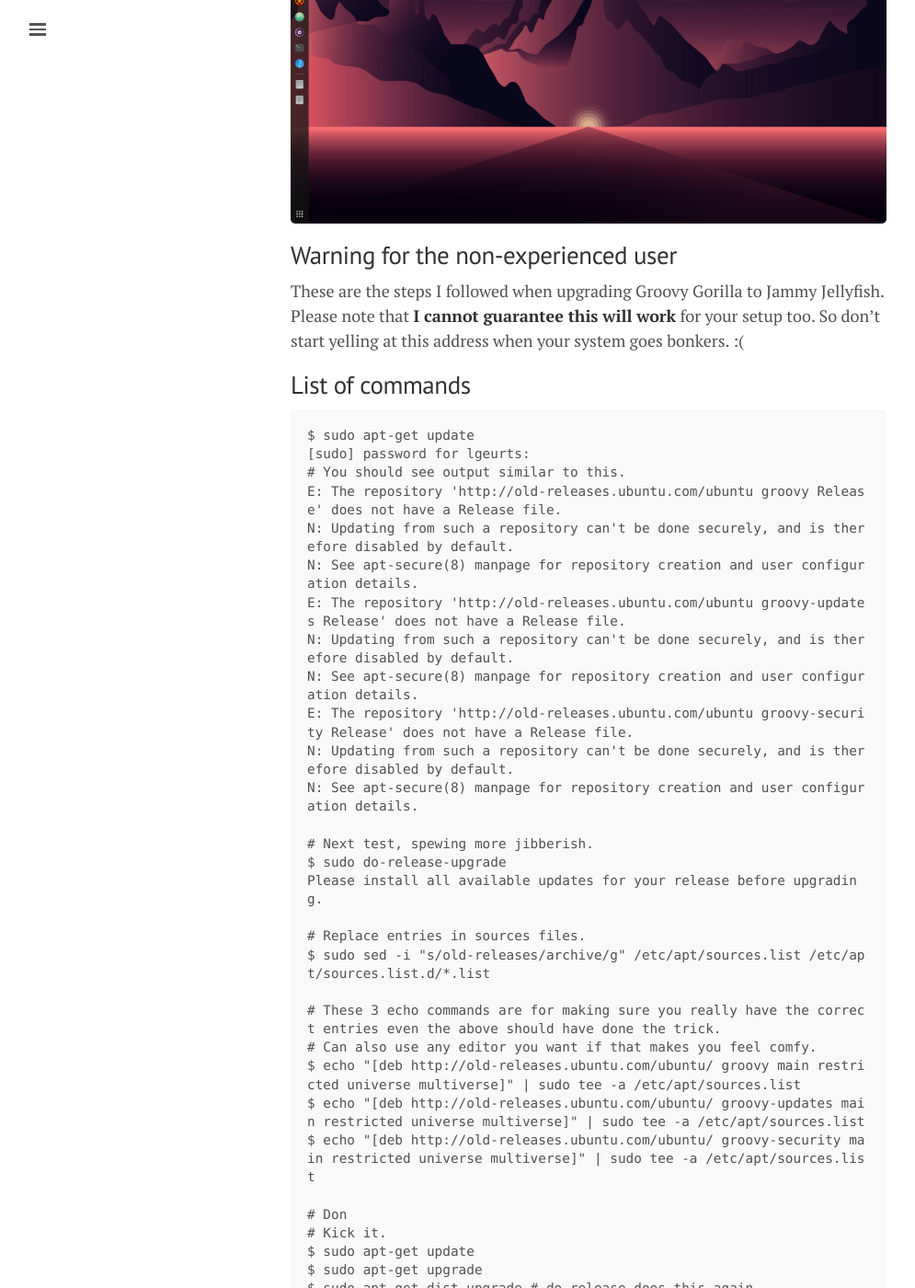
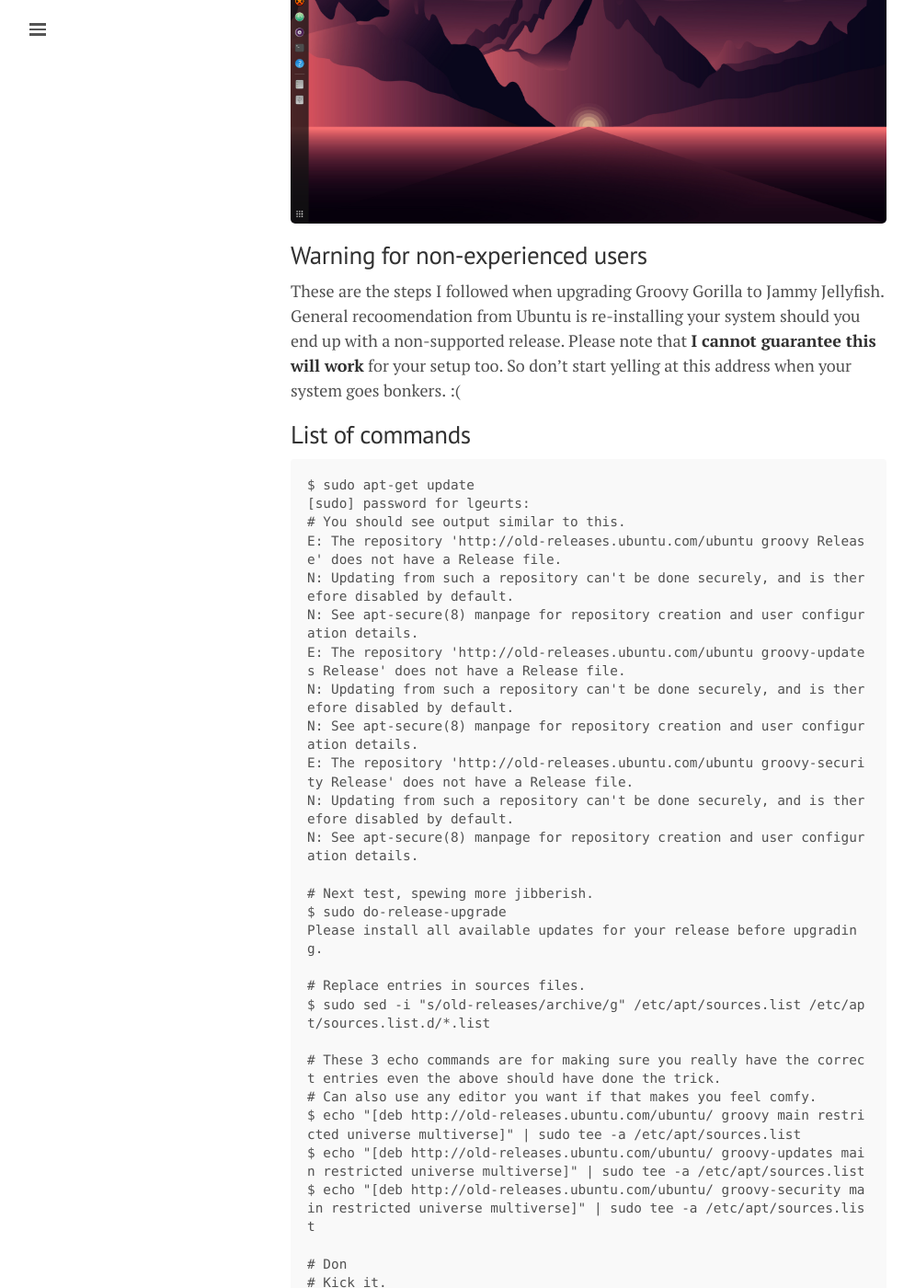
Before and after one commit to lgeurts/lgeurts.github.io, a Jekyll site: the page built from _posts/2022-08-24-ubuntu-upgrade-notes-20.x-to-22.x-for-x1-carbon-gen8.md, in a window 1280 px wide and 1400 px high, scrolled down 376 px. Shown: the whole window at 92% size, without its empty margins (0-995 px from the left). Built offline with Jekyll 4.4.1, drawn with Linux system fonts in a browser that asks for light colours; nearby versions of some CDN libraries; comment, search, counter and statistics services are not loaded.

Commit message:
Update 2022-08-24-ubuntu-upgrade-notes-20.x-to-22.x-for-x1-carbon-gen8.md

```diff
--- a/_posts/2022-08-24-ubuntu-upgrade-notes-20.x-to-22.x-for-x1-carbon-gen8.md
+++ b/_posts/2022-08-24-ubuntu-upgrade-notes-20.x-to-22.x-for-x1-carbon-gen8.md
@@ -9,8 +9,9 @@
 
 <img src="/assets/jammy-jellyfish.png" width="654">
 
-## Warning for the non-experienced user
+## Warning for non-experienced users
 These are the steps I followed when upgrading Groovy Gorilla to Jammy Jellyfish.
+General recoomendation from Ubuntu is re-installing your system should you end up with a non-supported release.
 Please note that **I cannot guarantee this will work** for your setup too. So don't start yelling at this address when your system goes bonkers. :(
 
 ## List of commands
```
Also changed, not shown: other parts of _posts/2022-08-24-ubuntu-upgrade-notes-20.x-to-22.x-for-x1-carbon-gen8.md (+1 -1 lines).
